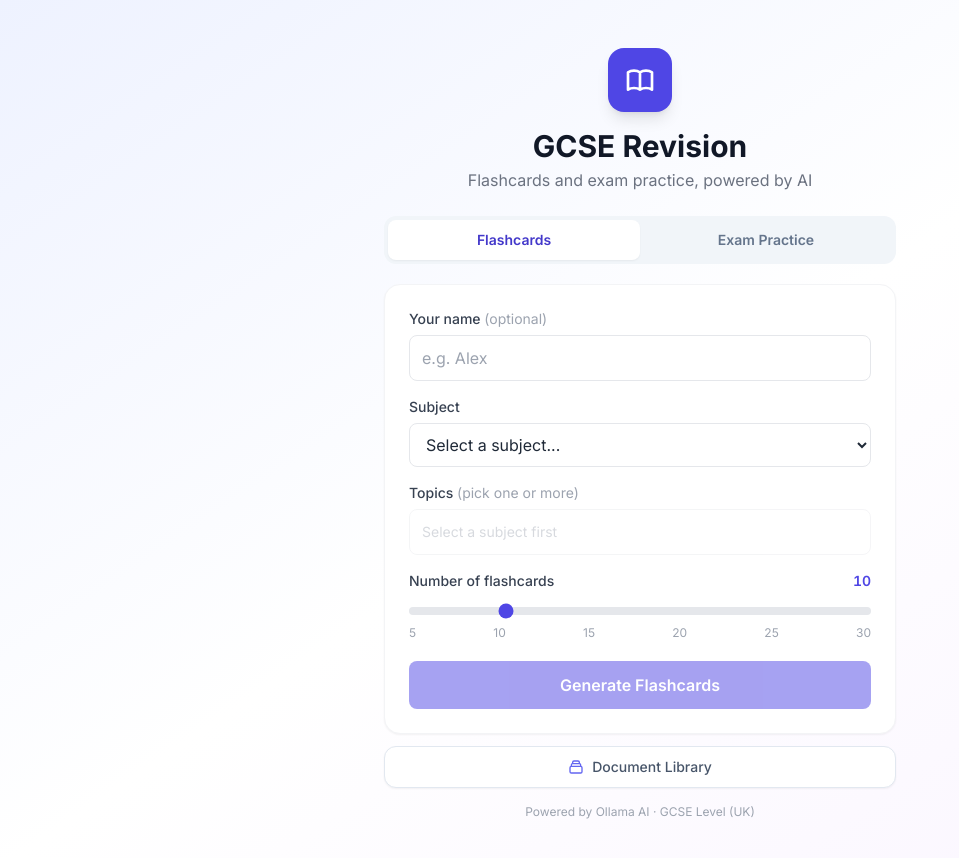
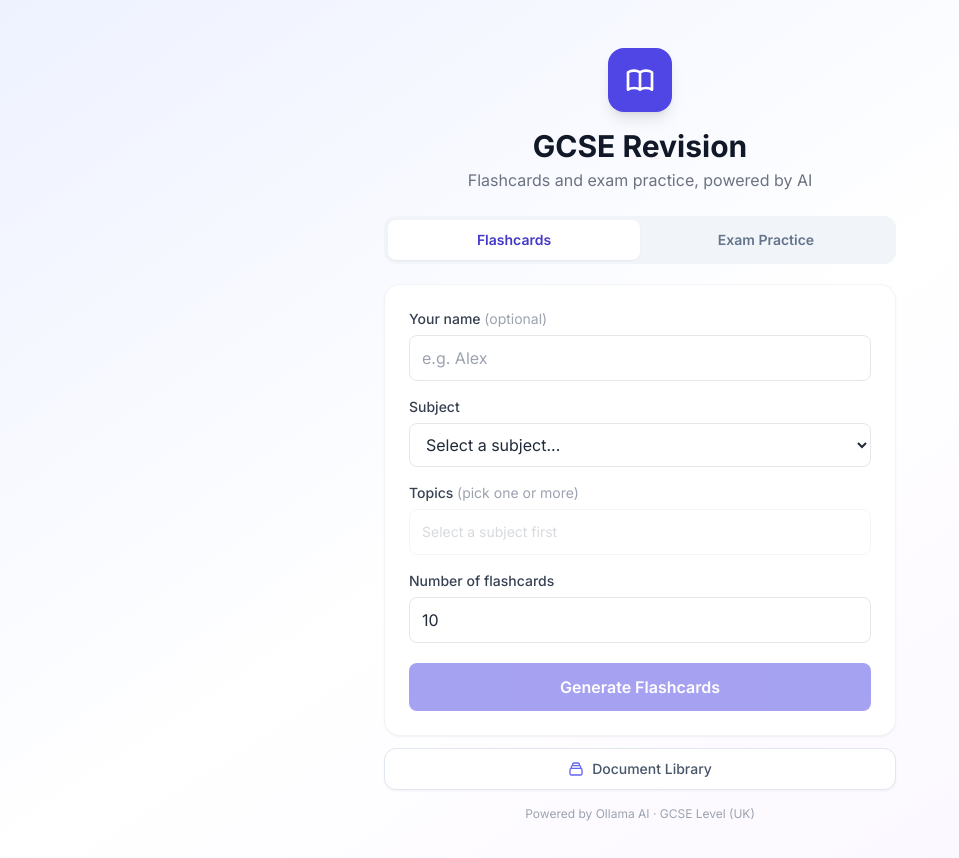
Before and after one commit to brunochess79-ui/Exam-flashcards, a Next.js app: page / in a window 1280 px wide. Shown: the top 858 px of the page, without its empty margins (0-959 px from the left). Built offline with nearby package versions, Linux system fonts and the light colour scheme.

Commit message:
Replace flashcard count slider with number input; show per-topic count for multi-topic
https://claude.ai/code/session_019Ew1KEpCagExbiGXq8j27J

```diff
--- a/src/app/page.tsx
+++ b/src/app/page.tsx
@@ -344,18 +344,22 @@ export default function Home() {
             </div>
 
             <div>
-              <div className="flex justify-between items-center mb-1.5">
-                <label className="text-sm font-medium text-gray-700">Number of flashcards</label>
-                <span className="text-sm font-semibold text-indigo-600 tabular-nums w-6 text-right">{count}</span>
-              </div>
+              <label className="block text-sm font-medium text-gray-700 mb-1.5">
+                {selectedTopics.length > 1 ? 'Flashcards per topic' : 'Number of flashcards'}
+              </label>
               <input
-                type="range" min={5} max={30} step={5} value={count}
-                onChange={(e) => setCount(Number(e.target.value))}
-                className="w-full h-2 rounded-lg appearance-none cursor-pointer accent-indigo-600 bg-gray-200"
+                type="number"
+                min={1}
+                max={30}
+                value={count}
+                onChange={(e) => setCount(Math.min(30, Math.max(1, Number(e.target.value))))}
+                className="w-full rounded-lg border border-gray-200 px-3 py-2.5 text-gray-800 focus:outline-none focus:ring-2 focus:ring-indigo-500 focus:border-transparent transition"
               />
-              <div className="flex justify-between text-xs text-gray-400 mt-1">
-                {[5, 10, 15, 20, 25, 30].map(n => <span key={n}>{n}</span>)}
-              </div>
+              {selectedTopics.length > 1 && (
+                <p className="text-xs text-indigo-600 mt-1.5 font-medium">
+                  {count * selectedTopics.length} total flashcards across {selectedTopics.length} topics
+                </p>
+              )}
             </div>
 
             {error && (
```
